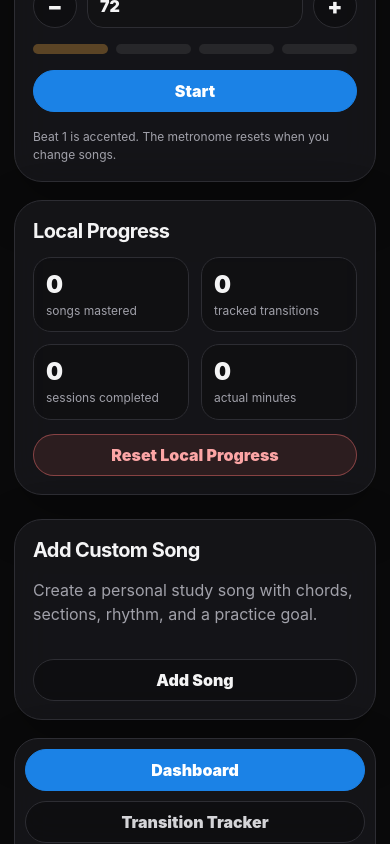
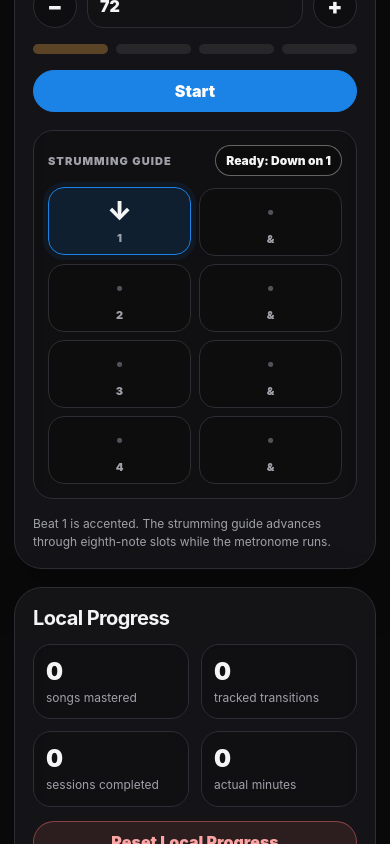
Before and after one commit to ajohnson1031/guitar-journey-v1, a React (Vite) app: page / in a window 390 px wide. Shown: the part 1234-2078 px from the top of the page. Built offline with nearby package versions, Linux system fonts and the light colour scheme.

Commit message:
add metronome study guide

```diff
--- a/src/App.css
+++ b/src/App.css
@@ -436,7 +436,6 @@ select:focus,
 }
 
 .progress-stat-grid,
-history-stat-grid,
 .history-stat-grid {
   display: grid;
   grid-template-columns: repeat(2, 1fr);
@@ -1526,12 +1525,12 @@ history-stat-grid,
   line-height: 1;
 }
 
-.strumming-direction.is-active {
+.strumming-direction.is-active.is-down {
   color: #f4f4f5;
 }
 
-.strumming-direction.is-active:nth-child(even) {
-  color: #7dd3fc;
+.strumming-direction.is-active.is-up {
+  color: #ffef96;
 }
 
 .strumming-beat-row span {
@@ -1558,6 +1557,7 @@ history-stat-grid,
   display: grid;
   grid-template-columns: repeat(8, minmax(0, 1fr));
   gap: 8px;
+  padding: 0 12px;
 }
 
 .strumming-slot-card {
@@ -1607,8 +1607,19 @@ history-stat-grid,
   color: #f4f4f5;
 }
 
-.strum-up-button {
-  color: #7dd3fc;
+.strum-up-button,
+.strum-up {
+  color: #ffef96;
+}
+
+.strum-up-button.is-selected {
+  border-color: #ffef96;
+  background: rgba(255, 239, 150, 0.12);
+  color: #ffef96;
+}
+
+.strum-up-button:hover {
+  border-color: #ffef96;
 }
 
 .inline-strumming-display {
@@ -1627,6 +1638,120 @@ history-stat-grid,
   line-height: 1;
 }
 
+
+/* =========================
+   Strumming Playback Guide
+========================= */
+
+.strumming-playback-guide {
+  display: grid;
+  gap: 12px;
+  border: 1px solid var(--border);
+  border-radius: 20px;
+  background: rgba(10, 10, 11, 0.42);
+  padding: 14px;
+}
+
+.strumming-playback-header {
+  display: flex;
+  align-items: center;
+  justify-content: space-between;
+  gap: 12px;
+}
+
+.strumming-playback-header span {
+  color: var(--muted);
+  font-size: 11px;
+  font-weight: 900;
+  letter-spacing: 0.1em;
+  text-transform: uppercase;
+}
+
+.strumming-playback-cue {
+  border: 1px solid var(--border);
+  border-radius: 999px;
+  background: rgba(10, 10, 11, 0.5);
+  color: var(--muted-strong);
+  padding: 7px 10px;
+  font-size: 12px;
+  font-weight: 900;
+}
+
+.strumming-playback-cue.is-down {
+  border-color: rgba(244, 244, 245, 0.38);
+  color: #f4f4f5;
+}
+
+.strumming-playback-cue.is-up {
+  border-color: rgba(255, 239, 150, 0.6);
+  background: rgba(255, 239, 150, 0.1);
+  color: #ffef96;
+}
+
+.strumming-playback-cue.is-rest {
+  color: var(--muted);
+}
+
+.strumming-playback-grid {
+  display: grid;
+  grid-template-columns: repeat(8, minmax(0, 1fr));
+  gap: 8px;
+}
+
+.strumming-playback-slot {
+  display: grid;
+  min-height: 68px;
+  place-items: center;
+  gap: 4px;
+  border: 1px solid var(--border);
+  border-radius: 16px;
+  background: rgba(10, 10, 11, 0.42);
+  padding: 8px 6px;
+  transition:
+    border-color 140ms ease,
+    background 140ms ease,
+    box-shadow 140ms ease,
+    transform 140ms ease;
+}
+
+.strumming-playback-slot.is-active {
+  border-color: var(--blue);
+  background: var(--blue-soft);
+  box-shadow: 0 0 0 5px rgba(27, 130, 230, 0.08);
+  transform: translateY(-1px);
+}
+
+.strumming-playback-slot.is-active.is-up {
+  border-color: #ffef96;
+  background: rgba(255, 239, 150, 0.1);
+  box-shadow: 0 0 0 5px rgba(255, 239, 150, 0.08);
+}
+
+.strumming-playback-slot-direction {
+  color: #52525b;
+  font-size: 26px;
+  font-weight: 900;
+  line-height: 1;
+}
+
+.strumming-playback-slot.is-down .strumming-playback-slot-direction {
+  color: #f4f4f5;
+}
+
+.strumming-playback-slot.is-up .strumming-playback-slot-direction {
+  color: #ffef96;
+}
+
+.strumming-playback-slot-beat {
+  color: var(--muted);
+  font-size: 11px;
+  font-weight: 900;
+}
+
+.metronome-card .strumming-playback-guide {
+  margin-top: 2px;
+}
+
 /* =========================
    Responsive
 ========================= */
@@ -1649,7 +1774,8 @@ history-stat-grid,
     grid-template-columns: repeat(2, 1fr);
   }
 
-  .strumming-slot-grid {
+  .strumming-slot-grid,
+  .strumming-playback-grid {
     grid-template-columns: repeat(4, minmax(0, 1fr));
   }
 }
@@ -1734,7 +1860,8 @@ history-stat-grid,
     flex-direction: column;
   }
 
-  .strumming-slot-grid {
+  .strumming-slot-grid,
+  .strumming-playback-grid {
     grid-template-columns: repeat(2, minmax(0, 1fr));
   }
 
--- a/src/App.jsx
+++ b/src/App.jsx
@@ -300,7 +300,7 @@ export default function App() {
             onUpdateGenre={handleUpdateCustomGenre}
           />
 
-          <Metronome songTitle={selectedSong.title} songBpm={selectedSong.bpm} />
+          <Metronome songTitle={selectedSong.title} songBpm={selectedSong.bpm} strummingPattern={selectedSong.strummingPattern || selectedSong.strumming} />
 
           <section className="panel-card local-progress-card">
             <h2>Local Progress</h2>
--- a/src/components/Metronome.jsx
+++ b/src/components/Metronome.jsx
@@ -1,128 +1,75 @@
 import * as React from "react";
+import useStrummingPlayback from "../hooks/useStrummingPlayback";
+import StrummingPlaybackGuide from "./StrummingPlaybackGuide";
 
-const { useEffect, useRef, useState } = React;
+const { useEffect, useState } = React;
 
-const BEATS_PER_MEASURE = 4;
 const MIN_BPM = 40;
 const MAX_BPM = 220;
 
 function clampBpm(value) {
-  const numericValue = Number(value);
+  const bpm = Number(value);
 
-  if (Number.isNaN(numericValue)) return 80;
+  if (!Number.isFinite(bpm)) return 72;
 
-  return Math.min(MAX_BPM, Math.max(MIN_BPM, Math.round(numericValue)));
+  return Math.min(MAX_BPM, Math.max(MIN_BPM, Math.round(bpm)));
 }
 
-export default function Metronome({ songBpm, songTitle }) {
-  const [bpm, setBpm] = useState(() => clampBpm(songBpm || 80));
+export default function Metronome({ songBpm, songTitle, strummingPattern }) {
+  const [bpm, setBpm] = useState(() => clampBpm(songBpm));
   const [isRunning, setIsRunning] = useState(false);
   const [currentBeat, setCurrentBeat] = useState(1);
 
-  const audioContextRef = useRef(null);
-  const beatRef = useRef(1);
+  const safeBpm = clampBpm(bpm);
+
+  const playback = useStrummingPlayback({
+    bpm: safeBpm,
+    isRunning,
+    pattern: strummingPattern,
+  });
 
   useEffect(() => {
+    setBpm(clampBpm(songBpm));
+    setCurrentBeat(1);
     setIsRunning(false);
-    setCurrentBeat(1);
-    beatRef.current = 1;
-    setBpm(clampBpm(songBpm || 80));
   }, [songBpm, songTitle]);
 
   useEffect(() => {
-    if (!isRunning) return undefined;
+    if (!isRunning) {
+      setCurrentBeat(1);
+      return undefined;
+    }
 
-    beatRef.current = 1;
-    setCurrentBeat(1);
-    playClick(true);
+    const quarterNoteMs = Math.max(120, 60000 / safeBpm);
 
     const intervalId = window.setInterval(() => {
-      const nextBeat = beatRef.current >= BEATS_PER_MEASURE ? 1 : beatRef.current + 1;
-
-      beatRef.current = nextBeat;
-      setCurrentBeat(nextBeat);
-      playClick(nextBeat === 1);
-    }, 60000 / bpm);
+      setCurrentBeat((beat) => (beat >= 4 ? 1 : beat + 1));
+    }, quarterNoteMs);
 
     return () => {
       window.clearInterval(intervalId);
     };
-  }, [isRunning, bpm]);
+  }, [isRunning, safeBpm]);
 
-  useEffect(() => {
-    if (isRunning) return;
-
-    beatRef.current = 1;
-    setCurrentBeat(1);
-  }, [isRunning]);
-
-  function getAudioContext() {
-    const AudioContextConstructor = window.AudioContext || window.webkitAudioContext;
-
-    if (!AudioContextConstructor) return null;
-
-    if (!audioContextRef.current) {
-      audioContextRef.current = new AudioContextConstructor();
-    }
-
-    return audioContextRef.current;
-  }
-
-  async function prepareAudioContext() {
-    const audioContext = getAudioContext();
-
-    if (!audioContext) return null;
-
-    if (audioContext.state === "suspended") {
-      await audioContext.resume();
-    }
-
-    return audioContext;
-  }
-
-  function playClick(isAccent) {
-    const audioContext = getAudioContext();
-
-    if (!audioContext) return;
-
-    const now = audioContext.currentTime;
-    const oscillator = audioContext.createOscillator();
-    const gain = audioContext.createGain();
-
-    oscillator.type = "sine";
-    oscillator.frequency.value = isAccent ? 1200 : 820;
-
-    gain.gain.setValueAtTime(0.001, now);
-    gain.gain.exponentialRampToValueAtTime(isAccent ? 0.38 : 0.22, now + 0.006);
-    gain.gain.exponentialRampToValueAtTime(0.001, now + 0.085);
-
-    oscillator.connect(gain);
-    gain.connect(audioContext.destination);
-
-    oscillator.start(now);
-    oscillator.stop(now + 0.09);
-  }
-
-  async function toggleMetronome() {
-    if (isRunning) {
-      setIsRunning(false);
+  function handleBpmChange(value) {
+    if (value === "") {
+      setBpm("");
       return;
     }
 
-    await prepareAudioContext();
-    setIsRunning(true);
+    setBpm(clampBpm(value));
   }
 
   function decreaseBpm() {
-    setBpm((currentBpm) => clampBpm(currentBpm - 1));
+    setBpm((current) => clampBpm(clampBpm(current) - 1));
   }
 
   function increaseBpm() {
-    setBpm((currentBpm) => clampBpm(currentBpm + 1));
+    setBpm((current) => clampBpm(clampBpm(current) + 1));
   }
 
-  function handleBpmInputChange(event) {
-    setBpm(clampBpm(event.target.value));
+  function toggleMetronome() {
+    setIsRunning((running) => !running);
   }
 
   return (
@@ -137,33 +84,33 @@ export default function Metronome({ songBpm, songTitle }) {
       </div>
 
       <div className="metronome-bpm-row">
-        <button type="button" className="ghost-button bpm-button" onClick={decreaseBpm}>
+        <button type="button" className="ghost-button bpm-button" aria-label="Decrease BPM" onClick={decreaseBpm}>
           −
         </button>
 
         <label className="bpm-input-wrap">
           <span>BPM</span>
-          <input type="number" min={MIN_BPM} max={MAX_BPM} value={bpm} onChange={handleBpmInputChange} />
+          <input type="number" min={MIN_BPM} max={MAX_BPM} value={bpm} onChange={(event) => handleBpmChange(event.target.value)} onBlur={() => setBpm(safeBpm)} />
         </label>
 
-        <button type="button" className="ghost-button bpm-button" onClick={increaseBpm}>
+        <button type="button" className="ghost-button bpm-button" aria-label="Increase BPM" onClick={increaseBpm}>
           +
         </button>
       </div>
 
-      <div className="beat-dots" aria-label={`Beat ${currentBeat} of ${BEATS_PER_MEASURE}`}>
-        {Array.from({ length: BEATS_PER_MEASURE }, (_, index) => {
-          const beat = index + 1;
-
-          return <span key={beat} className={`beat-dot ${currentBeat === beat && isRunning ? "is-active" : ""} ${beat === 1 ? "is-accent" : ""}`} />;
-        })}
+      <div className="beat-dots" aria-label="Metronome beats">
+        {[1, 2, 3, 4].map((beat) => (
+          <span key={beat} className={`beat-dot ${beat === 1 ? "is-accent" : ""} ${isRunning && currentBeat === beat ? "is-active" : ""}`} />
+        ))}
       </div>
 
       <button type="button" className={isRunning ? "metronome-stop-button" : "selected-button"} onClick={toggleMetronome}>
         {isRunning ? "Stop" : "Start"}
       </button>
 
-      <p className="metronome-note">Beat 1 is accented. The metronome resets when you change songs.</p>
+      <StrummingPlaybackGuide activeSlot={playback.activeSlot} isRunning={isRunning} pattern={strummingPattern} slots={playback.slots} />
+
+      <p className="metronome-note">Beat 1 is accented. The strumming guide advances through eighth-note slots while the metronome runs.</p>
     </section>
   );
 }
--- /dev/null
+++ b/src/components/StrummingPlaybackGuide.jsx
@@ -0,0 +1,39 @@
+import * as React from "react";
+import { getStrummingDirectionClass, getStrummingDirectionLabel } from "../hooks/useStrummingPlayback";
+import { REST_STRUM } from "../utils/strummingUtils";
+
+const { Fragment } = React;
+
+export default function StrummingPlaybackGuide({ activeSlot = 0, isRunning = false, pattern, slots = [] }) {
+  const displaySlots = slots.length ? slots : [];
+  const active = displaySlots[activeSlot] || displaySlots[0];
+  const activeDirectionClass = getStrummingDirectionClass(active?.direction);
+  const activeDirectionLabel = getStrummingDirectionLabel(active?.direction);
+  const activeBeat = active?.beat || "1";
+
+  return (
+    <div className={`strumming-playback-guide ${isRunning ? "is-running" : ""}`}>
+      <div className="strumming-playback-header">
+        <span>Strumming Guide</span>
+
+        <strong className={`strumming-playback-cue ${activeDirectionClass}`}>
+          {isRunning ? `${activeDirectionLabel} on ${activeBeat}` : `Ready: ${activeDirectionLabel} on ${activeBeat}`}
+        </strong>
+      </div>
+
+      <div className="strumming-playback-grid" aria-label="Strumming playback guide">
+        {displaySlots.map((slot) => {
+          const directionClass = getStrummingDirectionClass(slot.direction);
+          const isActive = slot.slot === activeSlot;
+
+          return (
+            <div key={slot.slot} className={`strumming-playback-slot ${directionClass} ${isActive ? "is-active" : ""}`}>
+              <span className="strumming-playback-slot-direction">{slot.direction || REST_STRUM}</span>
+              <span className="strumming-playback-slot-beat">{slot.beat}</span>
+            </div>
+          );
+        })}
+      </div>
+    </div>
+  );
+}
--- a/src/components/index.jsx
+++ b/src/components/index.jsx
@@ -9,6 +9,7 @@ export { default as SongImportAssistant } from "./SongImportAssistant";
 export { default as SongSections } from "./SongSections";
 export { default as StrummingPatternBuilder } from "./StrummingPatternBuilder";
 export { default as StrummingPatternDisplay } from "./StrummingPatternDisplay";
+export { default as StrummingPlaybackGuide } from "./StrummingPlaybackGuide";
 export { default as TodayPlan } from "./TodayPlan";
 export { default as TransitionInput } from "./TransitionInput";
 export { default as TransitionTracker } from "./TransitionTracker";
--- /dev/null
+++ b/src/hooks/useStrummingPlayback.js
@@ -0,0 +1,66 @@
+import * as React from "react";
+import { DOWN_STRUM, UP_STRUM } from "../constants";
+import { normalizeStrummingPattern } from "../utils/strummingUtils";
+
+const { useEffect, useMemo, useState } = React;
+
+function normalizeBpm(value) {
+  const bpm = Number(value);
+
+  if (!Number.isFinite(bpm) || bpm <= 0) {
+    return 72;
+  }
+
+  return bpm;
+}
+
+export function getStrummingDirectionLabel(direction) {
+  if (direction === DOWN_STRUM) return "Down";
+  if (direction === UP_STRUM) return "Up";
+
+  return "Rest";
+}
+
+export function getStrummingDirectionClass(direction) {
+  if (direction === DOWN_STRUM) return "is-down";
+  if (direction === UP_STRUM) return "is-up";
+
+  return "is-rest";
+}
+
+export default function useStrummingPlayback({ bpm, isRunning, pattern }) {
+  const slots = useMemo(() => normalizeStrummingPattern(pattern), [pattern]);
+  const [activeSlot, setActiveSlot] = useState(0);
+
+  useEffect(() => {
+    setActiveSlot(0);
+  }, [slots]);
+
+  useEffect(() => {
+    if (!isRunning) {
+      setActiveSlot(0);
+      return undefined;
+    }
+
+    const safeBpm = normalizeBpm(bpm);
+    const eighthNoteMs = Math.max(90, 60000 / safeBpm / 2);
+
+    const intervalId = window.setInterval(() => {
+      setActiveSlot((currentSlot) => (currentSlot + 1) % slots.length);
+    }, eighthNoteMs);
+
+    return () => {
+      window.clearInterval(intervalId);
+    };
+  }, [bpm, isRunning, slots.length]);
+
+  const activeSlotData = slots[activeSlot] || slots[0];
+
+  return {
+    activeSlot,
+    activeSlotData,
+    directionClass: getStrummingDirectionClass(activeSlotData?.direction),
+    directionLabel: getStrummingDirectionLabel(activeSlotData?.direction),
+    slots,
+  };
+}
```
Also changed, not shown: src/components/StrummingPatternDisplay.jsx (+9 -1 lines).
